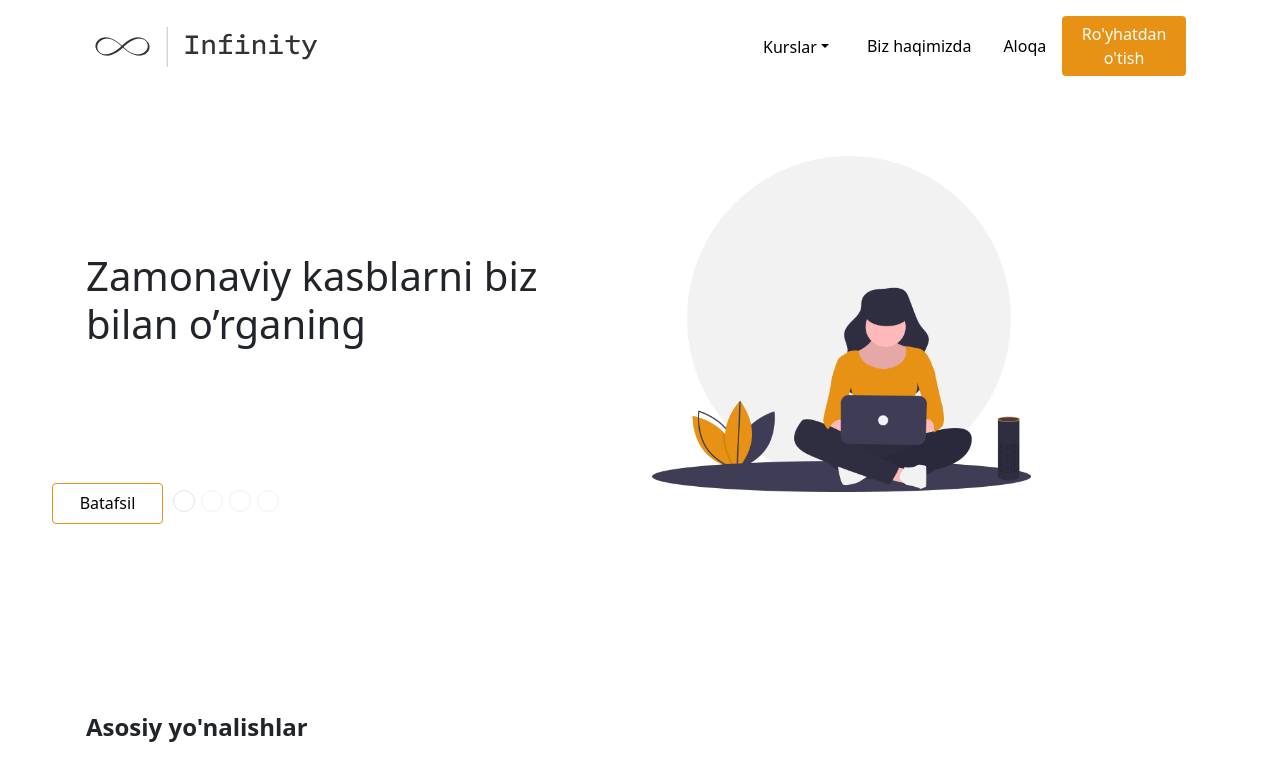
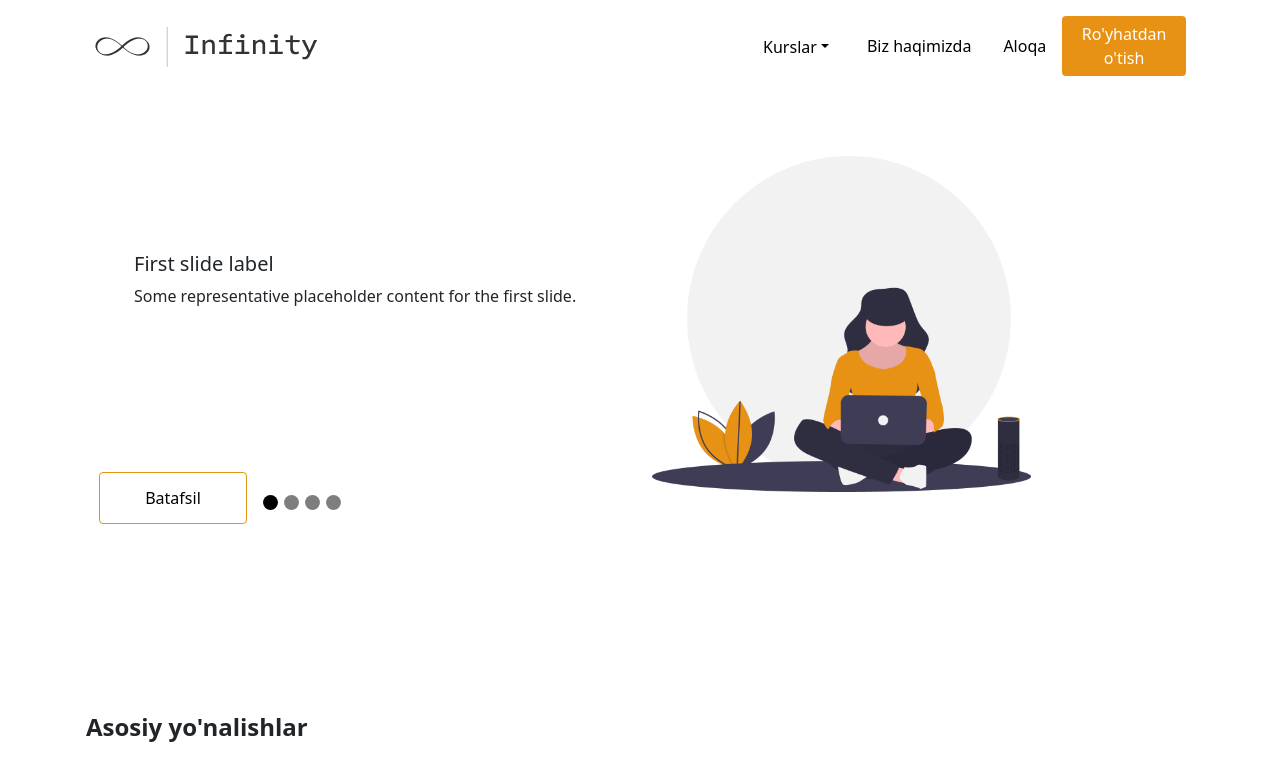
Before and after one commit to Khojiakbarbe/Infinitity-Site, a React (Create React App) app: page / in a window 1280 px wide. Shown: the top 780 px of the page. Built offline with nearby package versions, Linux system fonts and the light colour scheme.

Commit message:
added new carousel

```diff
--- a/src/App.css
+++ b/src/App.css
@@ -2,6 +2,7 @@ a {
   text-decoration: none;
   color: black;
 }
+
 /* Navbar */
 
 .kurslarBtn {
@@ -29,18 +30,38 @@ a {
 
 /* Home page started */
 /* Carousel */
-.carouselButtons button {
-  position: relative;
+.carouselButtons {
+  position: absolute;
+  bottom: -100%;
   left: -50%;
 }
 
-.carouselButtons button:active {
-  border: 5px solid;
+.carouselDot {
+  border-radius: 1px solid;
+  border-radius: 50%;
+  width: 20px;
+  height: 20px;
+  background: #000;
 }
 
-.carouselButtons .active {
-  border: 1px solid red;
+.carouselButtons .dot::after {
+  border: 5px solid;
+  border-radius: 50%;
 }
+
+.carouselButtons li .active::after {
+  border-radius: 50%;
+  border: 1px solid;
+  height: 30px;
+  width: 30px;
+  text-align: center;
+  margin-right: 2%;
+}
+
+/* .carousel-indicators>li .dot.active::after{
+  border: 1px solid #E79215 !important;
+} */
+
 
 .batafsilBtn {
   border: 1px solid #E79215;
@@ -125,7 +146,7 @@ a {
   cursor: pointer;
 }
 
-.galleryTexts{
+.galleryTexts {
   width: 90%;
   margin: 0 auto;
   position: absolute;
@@ -139,12 +160,13 @@ a {
   opacity: 0;
 }
 
-.galleryImg:hover + .galleryTexts{
+.galleryImg:hover+.galleryTexts {
   visibility: visible;
   opacity: 1;
   transition: 0.5s;
   transform: rotateY(20deg);
 }
+
 /* footer */
 .footer {
   padding: 5%;
--- a/src/Components/Carousel.jsx
+++ b/src/Components/Carousel.jsx
@@ -12,36 +12,40 @@ import React from "react";
 
 export default function Carousel() {
     return (
-        <div id="carouselExampleCaptions" className="carousel slide h-100 mt-5" data-bs-ride="carousel">
-            <div className="carousel-indicators carouselButtons" style={{ marginTop: '20%', zIndex: '5' }}>
+        <div id="carouselExampleDark" class="carousel carousel-dark slide" data-bs-ride="carousel">
+            <div class="carousel-indicators carouselButtons">
                 <button className="batafsilBtn">Batafsil</button>
-                <button type="button" data-bs-target="#carouselExampleCaptions" data-bs-slide-to="0" className="active border" style={{ borderRadius: '50%', height: '20px', width: '20px' }} aria-current="true" aria-label="Slide 1"></button>
-                <button type="button" data-bs-target="#carouselExampleCaptions" data-bs-slide-to="1" className="border" style={{ borderRadius: '50%', height: '20px', width: '20px' }} aria-label="Slide 2"></button>
-                <button type="button" data-bs-target="#carouselExampleCaptions" data-bs-slide-to="2" className="border" style={{ borderRadius: '50%', height: '20px', width: '20px' }} aria-label="Slide 3"></button>
-                <button type="button" data-bs-target="#carouselExampleCaptions" data-bs-slide-to="3" className="border" style={{ borderRadius: '50%', height: '20px', width: '20px' }} aria-label="Slide 4"></button>
+                <li>
+                    <button type="button" data-bs-target="#carouselExampleDark" style={{ height: '15px', width: '15px' }} data-bs-slide-to="0" class="dot active carouselDot" aria-current="true" aria-label="Slide 1"></button>
+                </li>
+                <li>
+                    <button type="button" data-bs-target="#carouselExampleDark" style={{ height: '15px', width: '15px' }} data-bs-slide-to="1" className="dot carouselDot" aria-label="Slide 2"></button>
+                </li>
+                <li>
+                    <button type="button" data-bs-target="#carouselExampleDark" style={{ height: '15px', width: '15px' }} data-bs-slide-to="2" className="dot carouselDot" aria-label="Slide 3"></button>
+                </li>
+                <li>
+                    <button type="button" data-bs-target="#carouselExampleDark" style={{ height: '15px', width: '15px' }} data-bs-slide-to="3" className="dot carouselDot" aria-label="Slide 4"></button>
+                </li>
             </div>
-            <div className="carousel-inner mb-5" >
-                <div className="carousel-item active">
-                    <h1>Zamonaviy kasblarni biz <br /> bilan o’rganing</h1>
+            <div class="carousel-inner p-5">
+                <div class="carousel-item active" data-bs-interval="10000">
+                    <h5>First slide label</h5>
+                    <p>Some representative placeholder content for the first slide.</p>
                 </div>
-                <div className="carousel-item">
-                    <h1>We change lives through <br /> education</h1>
+                <div class="carousel-item" data-bs-interval="2000">
+                    <h5>Second slide label</h5>
+                    <p>Some representative placeholder content for the second slide.</p>
                 </div>
-                <div className="carousel-item">
-                    <h1>Hayotingizni ta'lim orqali <br /> o'zgartiramiz</h1>
+                <div class="carousel-item">
+                    <h5>Third slide label</h5>
+                    <p>Some representative placeholder content for the third slide.</p>
                 </div>
-                <div className="carousel-item">
-                    <h1>Study modern subjects <br /> with us</h1>
+                <div class="carousel-item">
+                    <h5>Third slide label</h5>
+                    <p>Some representative placeholder content for the third slide.</p>
                 </div>
             </div>
-            <button className="carousel-control-prev" type="button" data-bs-target="#carouselExampleCaptions" data-bs-slide="prev">
-                <span className="carousel-control-prev-icon" aria-hidden="true"></span>
-                <span className="visually-hidden">Previous</span>
-            </button>
-            <button className="carousel-control-next" type="button" data-bs-target="#carouselExampleCaptions" data-bs-slide="next">
-                <span className="carousel-control-next-icon" aria-hidden="true"></span>
-                <span className="visually-hidden">Next</span>
-            </button>
         </div>
     )
 }
--- a/src/Components/Dasturlash/Dasturlash.jsx
+++ b/src/Components/Dasturlash/Dasturlash.jsx
@@ -26,7 +26,7 @@ export default function Dasturlash() {
                     <h1>Foundation</h1>
                     <h5 >Dasturlash sohasi bo’yicha hech qanday bilimga ega <br /> bo’lmagan har qanday inson dasturlash saboqlarini <br /> o’rganishi mumkin</h5>
                     <button className="batafsilBtn" onClick={() => navigate('/foundation')}>Batafsil</button>
-                    <button className="batafsilBtn" style={{ marginLeft: '2%' }}>Kursga yozilish</button>
+                    <button className="batafsilBtn" style={{ marginLeft: '2%' }} onClick={() => navigate('/aloqa')}>Kursga yozilish</button>
                 </div>
             </div>
 
@@ -35,7 +35,7 @@ export default function Dasturlash() {
                     <h1>Frontend</h1>
                     <h5>Dasturlash sohasi bo’yicha hech qanday bilimga ega bo’lmagan har qanday inson dasturlash saboqlarini o’rganishi mumkin</h5>
                     <button className="batafsilBtn">Batafsil</button>
-                    <button className="batafsilBtn">Kursga yozilish</button>
+                    <button className="batafsilBtn" onClick={() => navigate('/aloqa')}>Kursga yozilish</button>
                 </div>
                 <div className="col-md-6 ">
                     <img src={img2} alt="" />
@@ -53,7 +53,7 @@ export default function Dasturlash() {
                     <h1>Backend</h1>
                     <p>Dasturlash sohasi bo’yicha hech qanday bilimga ega bo’lmagan har qanday inson dasturlash saboqlarini o’rganishi mumkin</p>
                     <button className="batafsilBtn">Batafsil</button>
-                    <button className="batafsilBtn">Kursga yozilish</button>
+                    <button className="batafsilBtn" onClick={() => navigate('/aloqa')}>Kursga yozilish</button>
                 </div>
             </div>
 
--- a/src/Components/Home.jsx
+++ b/src/Components/Home.jsx
@@ -16,7 +16,9 @@ import galereya5 from '../images/home/galereya5.jpg'
 import Aos from "aos";
 
 export default function Home() {
-    Aos.init();
+    Aos.init({
+        duration: 1200
+    });
     return (
         <div className="container p-3 mt-5">
             <div className="row">
@@ -37,7 +39,7 @@ export default function Home() {
                         <div>
                             <h2>Dasturlash</h2>
                             <p>Foundation, Frontend, Backend</p>
-                            <Link to="/">ko'rish </Link>
+                            <Link to="/dasturlash">ko'rish </Link>
                         </div>
                     </div>
                     <div data-aos="flip-up" className="col-md-4 p-3">
```
Also changed, not shown: src/Components/Dasturlash/Foundation.jsx (+8 -5 lines).
